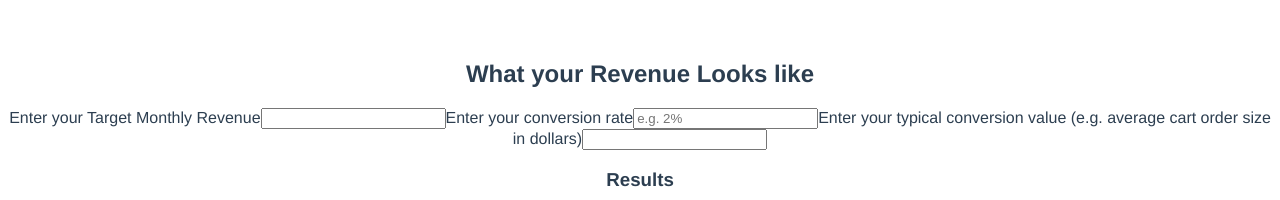
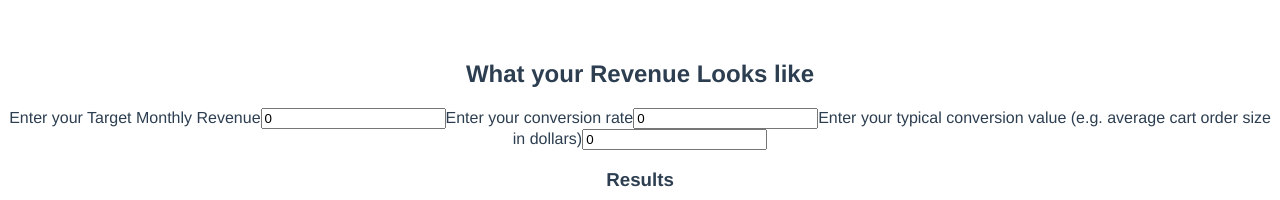
Before and after one commit to iz103/conversion_revenue_calculator, a Vue app: page / in a window 1280 px wide. Shown: the top 200 px of the page. Built offline with nearby package versions, Linux system fonts and the light colour scheme.

Commit message:
clean up

```diff
--- a/src/components/calculator.vue
+++ b/src/components/calculator.vue
@@ -2,13 +2,13 @@
   <div class="calculator">
     <!-- <h1>{{ msg }}</h1> -->
     <h2>What your Revenue Looks like</h2>
-    <form class="" action="index.html" method="post">
+    <form class="">
       <label for="">Enter your Target Monthly Revenue</label>
-      <input type="text" v-model='tmr' name="" value="" required>
+      <input type="number" v-model='tmr' name="" value="" required>
       <label for="">Enter your conversion rate</label>
-      <input type="text" v-model='cr' name="" value="" required placeholder="e.g. 2%">
+      <input type="number" v-model='cr' name="" value="" required placeholder="e.g. 2%">
       <label for="">Enter your typical conversion value (e.g. average cart order size in dollars)</label>
-      <input type="text" v-model='cv' name="" value="" required>
+      <input type="number" v-model='cv' name="" value="" required>
     </form>
     <div id="result">
       <h3>Results</h3>
@@ -25,9 +25,9 @@ export default {
   name: 'HelloWorld',
   data () {
     return {
-      tmr: '',
-      cv: '',
-      cr: ''
+      tmr: 0,
+      cv: 0,
+      cr: 0
     }
   },
   computed:  {
@@ -43,8 +43,8 @@ export default {
     },
 
     tdv: function () {
-      var ratio_cr = this.cr / 100
-      return (this.nc / (this.cr / 100));
+      var ratioCr = this.cr / 100
+      return (this.nc / ratioCr);
     }
   },
 
```
